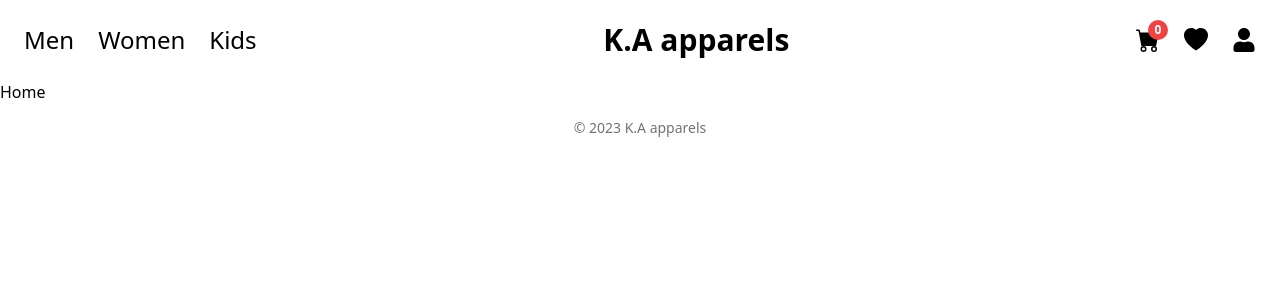
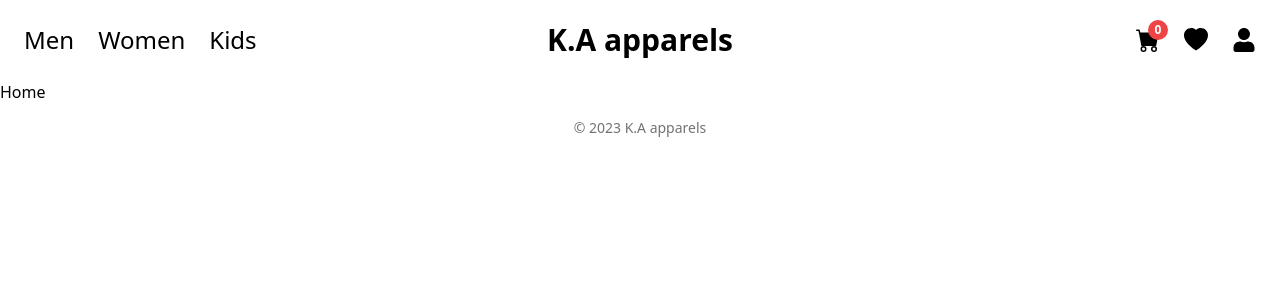
Before and after one commit to akhyar02/apparel-ecommerce, a Next.js app: page / in a window 1280 px wide. Shown: the top 300 px of the page. Built offline with nearby package versions, Linux system fonts and the light colour scheme.

Commit message:
fix navbar alignment

```diff
--- a/components/molecules/navbar/CategoryList.tsx
+++ b/components/molecules/navbar/CategoryList.tsx
@@ -2,7 +2,7 @@ import Link from "next/link";
 
 export default function NavbarCategoryList() {
   return (
-    <ul className="flex gap-6 capitalize">
+    <ul className="flex gap-6 capitalize basis-1/3">
       <li>
         <Link
           href="/shop/categories/men"
--- a/components/molecules/navbar/Title.tsx
+++ b/components/molecules/navbar/Title.tsx
@@ -2,7 +2,7 @@ import Link from "next/link";
 
 export default function NavbarTitle() {
   return (
-    <Link href="/" className="text-3xl font-bold">
+    <Link href="/" className="text-3xl font-bold basis-1/3 text-center">
       K.A apparels
     </Link>
   );
--- a/components/molecules/navbar/UserActions.tsx
+++ b/components/molecules/navbar/UserActions.tsx
@@ -4,7 +4,7 @@ import { FaUser } from "react-icons/fa";
 
 export default function NavbarUserActions() {
   return (
-    <ul className="flex gap-6">
+    <ul className="flex gap-6 basis-1/3 justify-end">
       <li>
         <Link href="/cart" className="relative">
           <BsFillCartFill />
```
